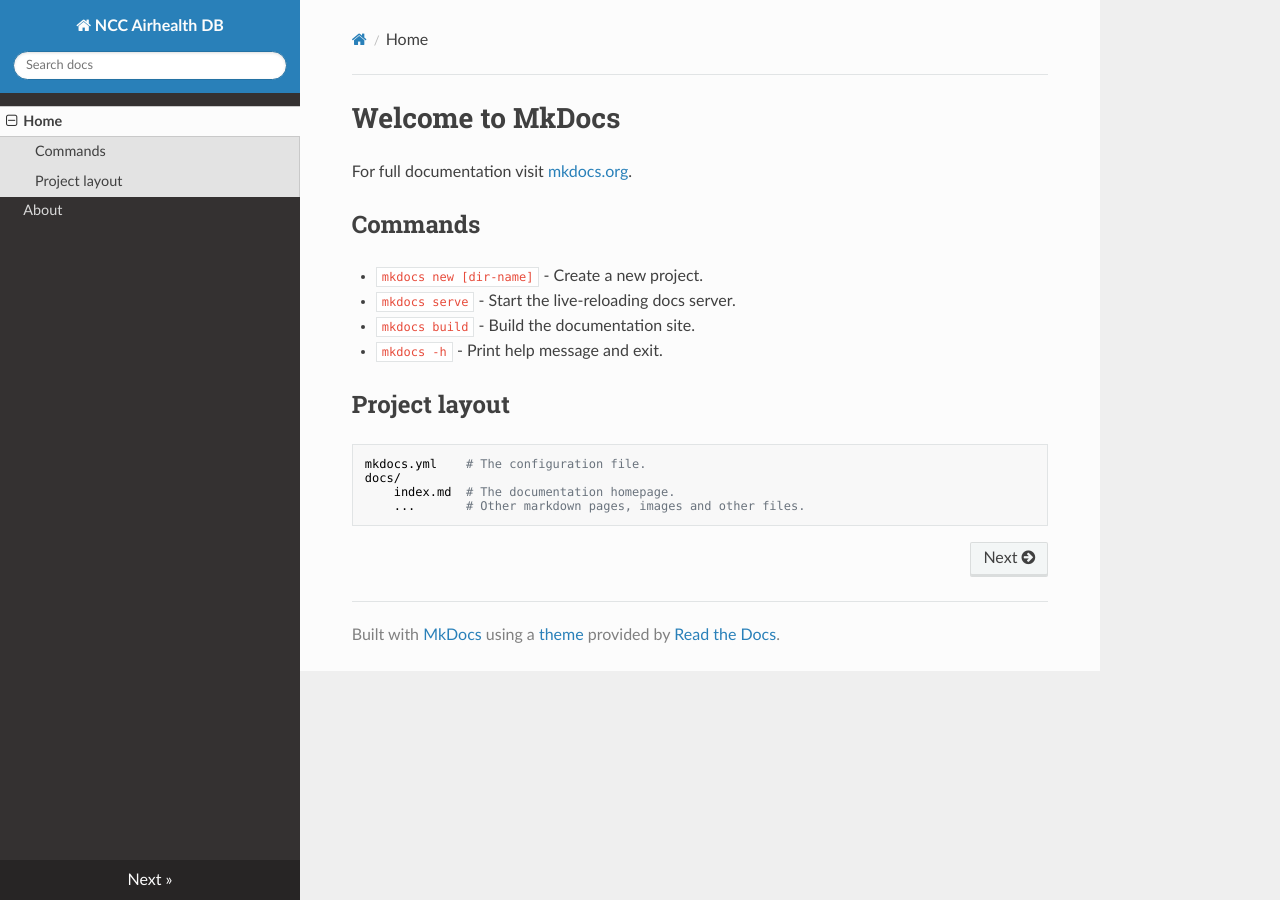
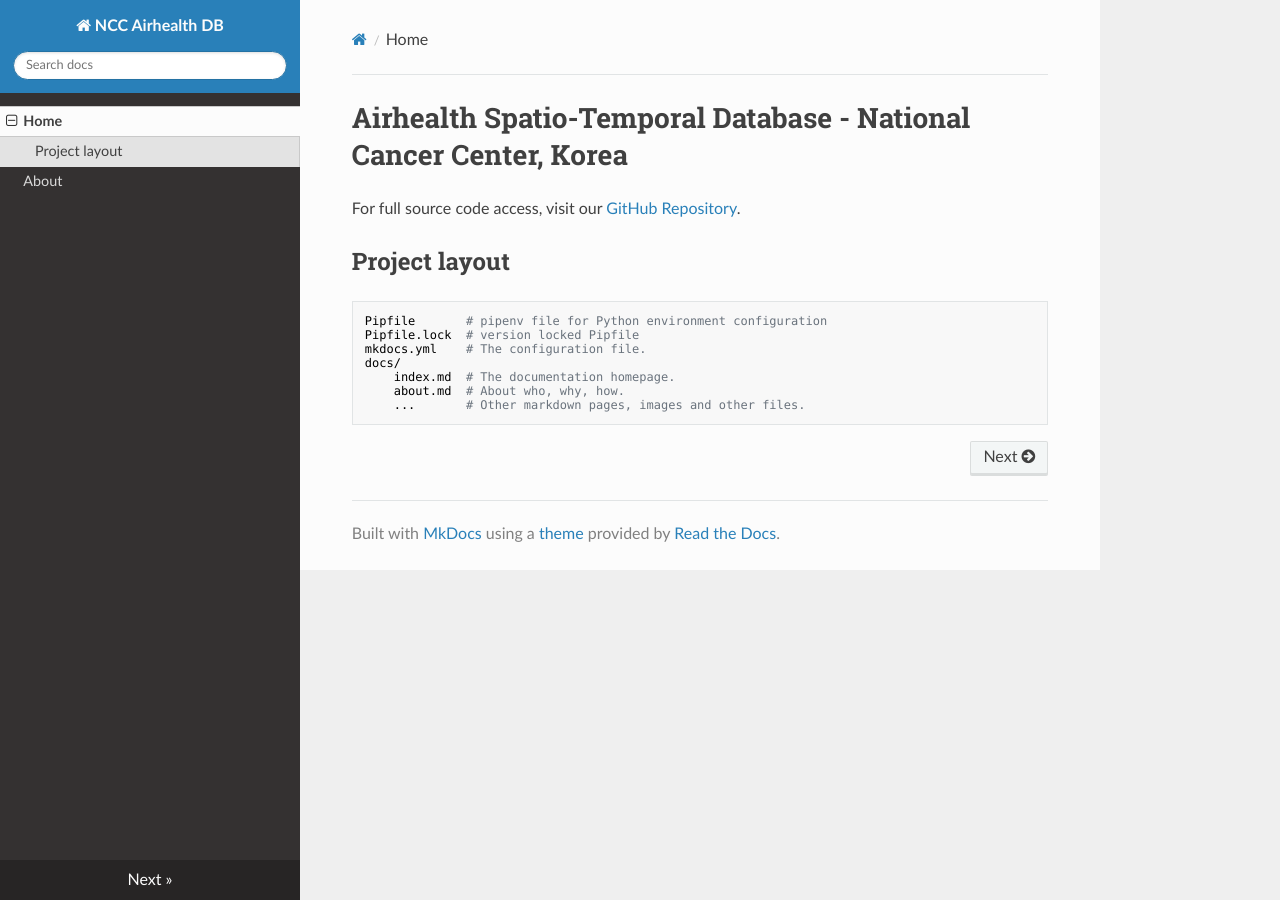
Before and after one commit to ncc-airhealth/airhealth-docs, an MkDocs documentation site: the page built from docs/index.md, in a window 1280 px wide. Built offline with MkDocs 1.6.1, drawn with Linux system fonts in a browser that asks for light colours; nearby versions of some CDN libraries.

Commit message:
chore: index

```diff
--- a/docs/index.md
+++ b/docs/index.md
@@ -1,17 +1,13 @@
-# Welcome to MkDocs
+# Airhealth Spatio-Temporal Database - National Cancer Center, Korea
 
-For full documentation visit [mkdocs.org](https://www.mkdocs.org).
-
-## Commands
-
-* `mkdocs new [dir-name]` - Create a new project.
-* `mkdocs serve` - Start the live-reloading docs server.
-* `mkdocs build` - Build the documentation site.
-* `mkdocs -h` - Print help message and exit.
+For full source code access, visit our [GitHub Repository](https://github.com/ncc-airhealth).
 
 ## Project layout
 
+    Pipfile       # pipenv file for Python environment configuration
+    Pipfile.lock  # version locked Pipfile
     mkdocs.yml    # The configuration file.
     docs/
         index.md  # The documentation homepage.
+        about.md  # About who, why, how.
         ...       # Other markdown pages, images and other files.
```
